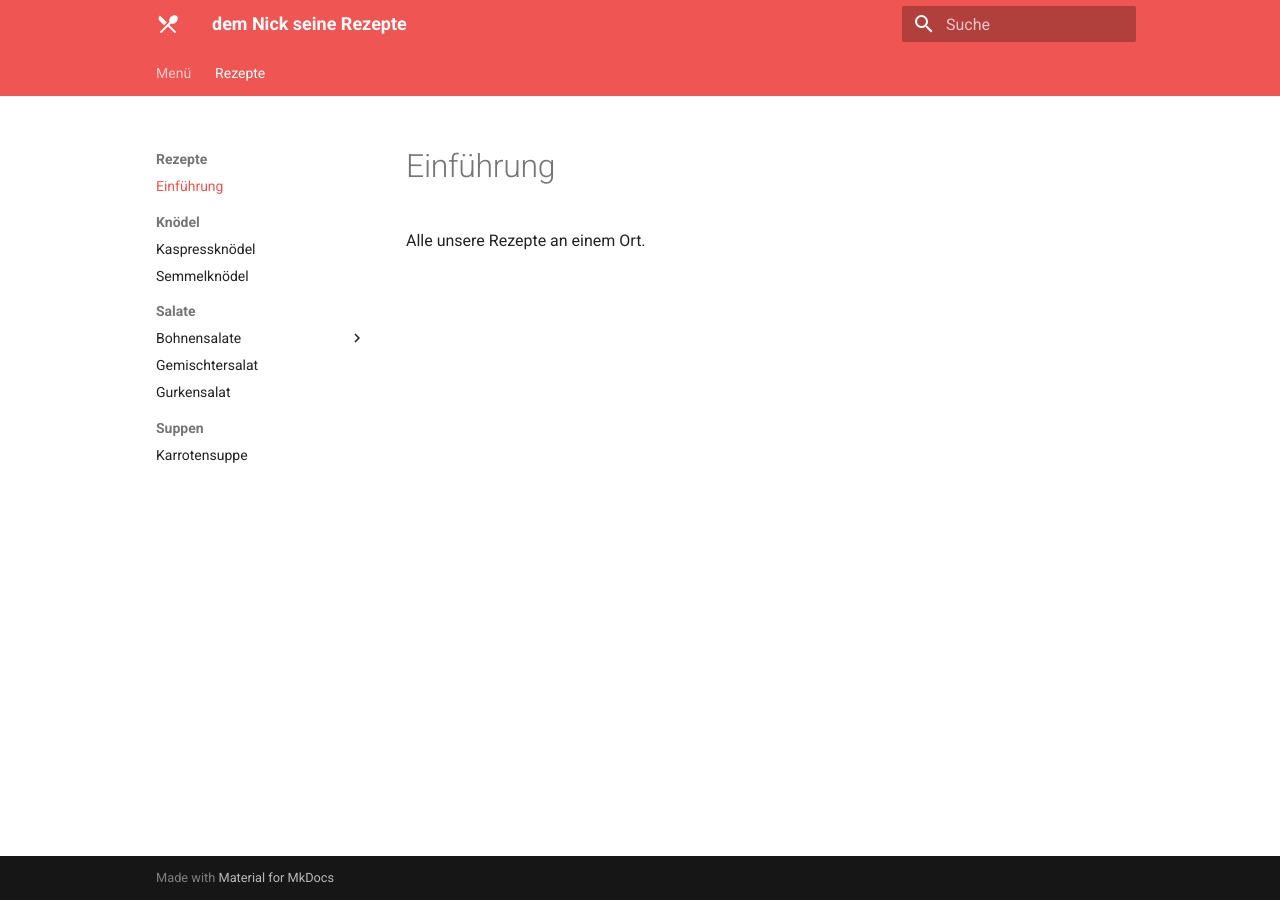
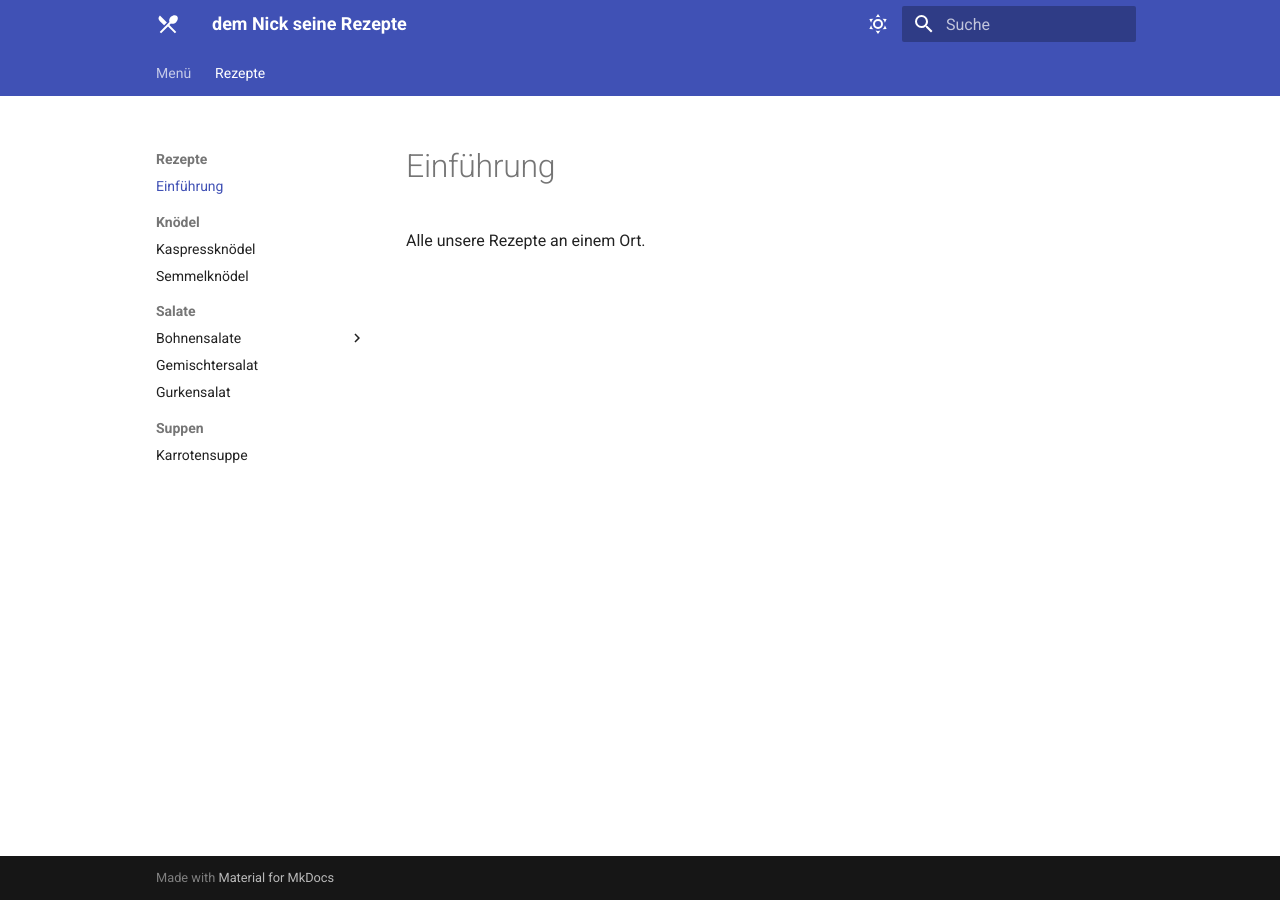
Before and after one commit to vogt4nick/rezepte.vogt4nick.com, an MkDocs documentation site: the page built from src/rezepte/index.md, in a window 1280 px wide. Built offline with MkDocs 1.6.1 and Material for MkDocs 9.7.7, drawn with Linux system fonts in a browser that asks for light colours.

Commit message:
feat: enable light/dark mode and change color palette

```diff
--- a/mkdocs.yml
+++ b/mkdocs.yml
@@ -42,8 +42,18 @@ theme:
     logo: material/silverware
   language: de
   palette:
-    primary: red
-    accent: red
+    - media: "(prefers-color-scheme: light)"
+      scheme: default
+      primary: indigo
+      toggle:
+        icon: material/weather-sunny
+        name: In den Dunkelmodus wechseln
+    - media: "(prefers-color-scheme: dark)"
+      scheme: slate
+      primary: deep purple
+      toggle:
+        icon: material/weather-night
+        name: In den Lichtmodus wechseln
   # Necessary for search to work properly
   include_search_page: false
   search_index_only: true
```
